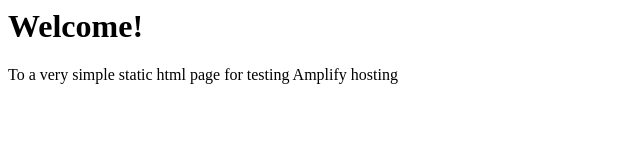
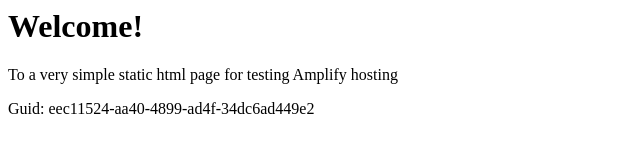
Before and after one commit to aws-aemilia-dub/Github-PR-Commit-Integration-Test-DoNotTouch-GithubWebhookPreviewCanaryTest-v1-prod-eu-west-1, a website: page src/index.html in a window 1280 px wide. Shown: the whole page, without its empty margins (0-640 px from the left). Drawn offline with Linux system fonts and the light colour scheme.

Commit message:
commit from integ tests

```diff
--- a/src/index.html
+++ b/src/index.html
@@ -1,3 +1,5 @@
+
+
 <html lang="en">
 
 <head>
@@ -10,6 +12,6 @@
 <body>
     <h1>Welcome!</h1>
     <p>To a very simple static html page for testing Amplify hosting</p>
-</body>
+    <p>Guid: eec11524-aa40-4899-ad4f-34dc6ad449e2</p></body>
 
 </html>
```
